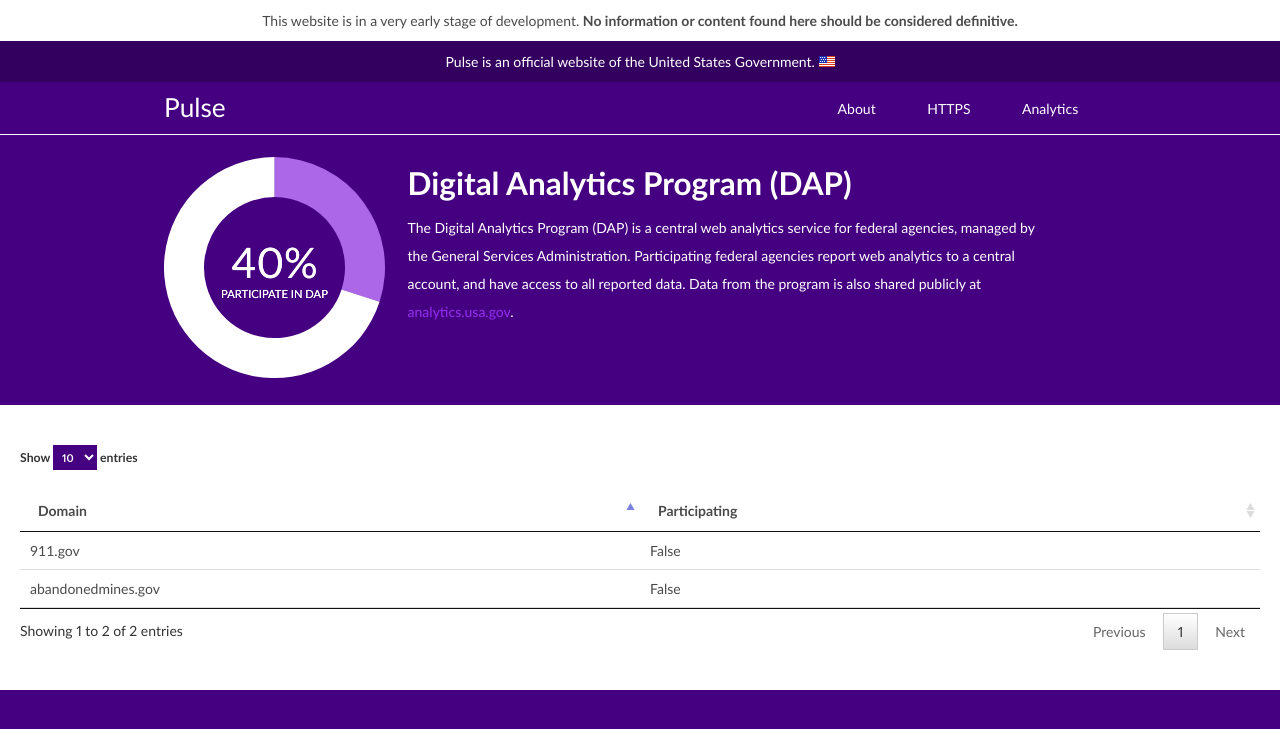
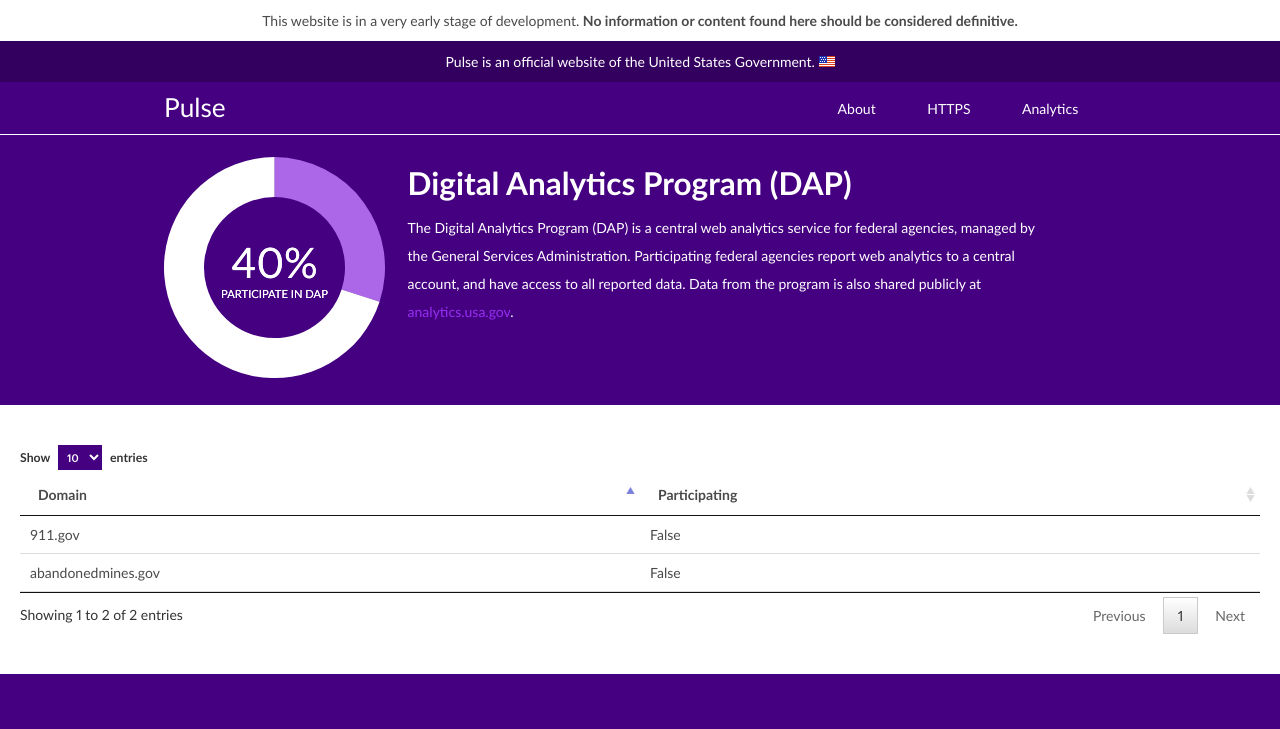
Before and after one commit to 18F/pulse, a Jekyll site: the page built from pages/analytics.html, in a window 1280 px wide. Shown: the top 729 px of the page. Built offline with Jekyll 4.4.1, drawn with Linux system fonts in a browser that asks for light colours; Markdown is read by kramdown in place of the engine named in the settings.

Commit message:
give select dropdown a buffer

```diff
--- a/assets/css/main.css
+++ b/assets/css/main.css
@@ -341,6 +341,7 @@
   background-color: white; }
   #analytics #content .data select, #https #content .data select {
     display: inline-block;
+    margin: 0 5px;
     background-color: #450081;
     color: white;
     border: 0px;
--- a/assets/scss/main.scss
+++ b/assets/scss/main.scss
@@ -167,6 +167,7 @@
 
       select {
         display: inline-block;
+        margin: 0 5px;
         background-color: $medium-purple;
         color: white;
         border: 0px;
```
Also changed, not shown: 1 other file.
